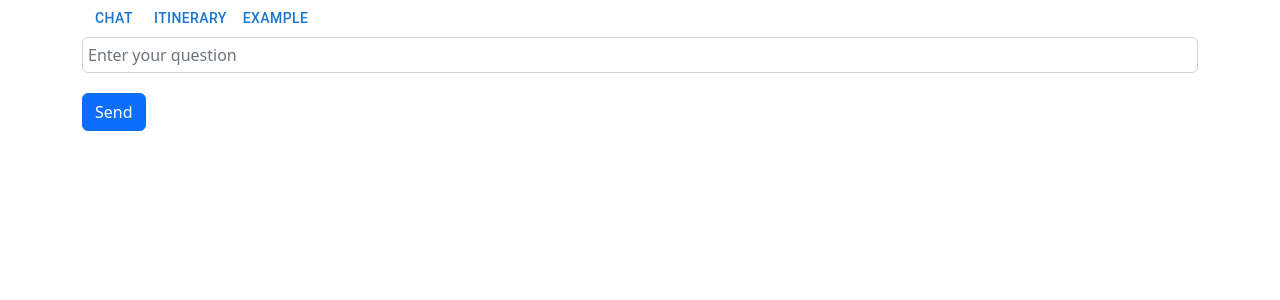
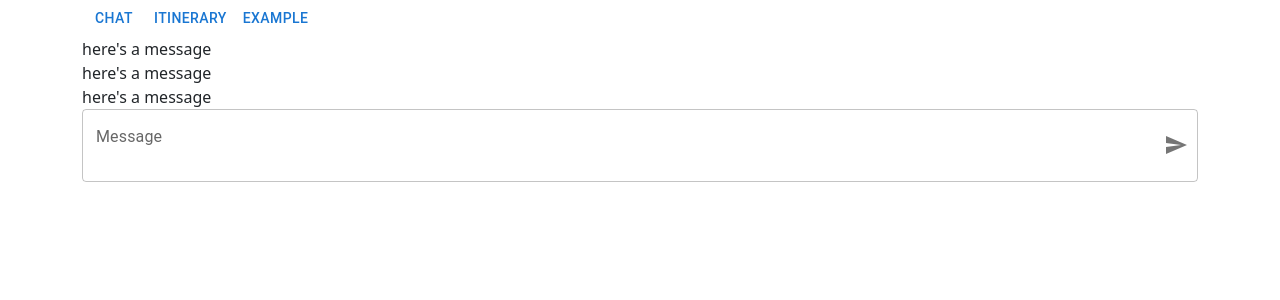
Before and after one commit to Monash-FIT3170/AI_Travel_Plan, a React (Create React App) app in the folder client/: page /chat in a window 1280 px wide. Shown: the top 300 px of the page. Built offline with nearby package versions, Linux system fonts and the light colour scheme.

Commit message:
feat: skeleton file for messages and messagelist

```diff
--- a/client/src/components/chatbox/ChatBox.jsx
+++ b/client/src/components/chatbox/ChatBox.jsx
@@ -1,18 +1,26 @@
-
-import Input from '@mui/material/Input';
-import Button from '@mui/material/Button';
 import IconButton from '@mui/material/IconButton';
 import SendIcon from '@mui/icons-material/Send';
 import { TextField } from '@mui/material';
 import Box from '@mui/material/Box';
+import MessageList from './MessageList'
+import MessageCard from './MessageCard'
 
 import React, {useState}from 'react'
 
-export default function Chatbox() {
+/**
+ * Contains the entire code for a chat box area, including text field, message display.
+ * @returns
+ */
+export default function ChatBox() {
   /**
    * State - inputValue: the value in the text box
    */
   const [inputValue, setInputValue] = useState('');
+
+  /**
+   * State - messges: list of messages in this chat
+   */
+  const [messages, setMessages] = useState([])
 
   /**
    * Method call when the button is clicked
@@ -32,14 +40,33 @@ export default function Chatbox() {
   }
 
 /**
+ * adds a new message to the list of messages
+ * @param {String} newMessage new message to add to the message list
+ */
+  const addMessage = (newMessage) => {
+    const newArr = messages + newMessage
+    setMessages(newArr)
+  }
+
+  /**
    * jsx render
    */
   return (
+    <div>
         <Box display="flex" alignItems="center">
-      {/* <MessageArea>
-        MessagesGoHere
-      </MessageArea> */}
-      <TextField fullWidth multiline onChange={value => handleInputEnter(value)} value={inputValue} maxRows="4" minRows="1" label="Message" variant="outlined" id="fullWidth"
+            <MessageList/>
+        </Box>
+        <Box display="flex" alignItems="center">
+            <TextField
+                fullWidth
+                multiline
+                onChange={value => handleInputEnter(value)}
+                value={inputValue}
+                maxRows="4"
+                minRows="1"
+                label="Message"
+                variant="outlined"
+                id="fullWidth"
                 InputProps={{
                 endAdornment: (
                     <IconButton onClick={handleButtonClick} edge="end">
@@ -48,5 +75,6 @@ export default function Chatbox() {
                 ),
             }}/>
         </Box>
+    </div>
   )
 }
--- /dev/null
+++ b/client/src/components/chatbox/MessageCard.jsx
@@ -0,0 +1,9 @@
+import React from 'react'
+
+export default function MessageCard() {
+  return (
+    <div>
+        here's a message
+    </div>
+  )
+}
--- /dev/null
+++ b/client/src/components/chatbox/MessageList.jsx
@@ -0,0 +1,13 @@
+import React from 'react'
+import MessageCard from './MessageCard'
+
+export default function MessageList() {
+
+  return (
+    <div>
+        <MessageCard/>
+        <MessageCard/>
+        <MessageCard/>
+    </div>
+  )
+}
--- a/client/src/pages/ChatPage.jsx
+++ b/client/src/pages/ChatPage.jsx
@@ -1,6 +1,6 @@
-import Chatbox from '../components/Chatbox';
+import ChatBox from '../components/chatbox/ChatBox';
 export function ChatPage(){
     return (
-        <Chatbox></Chatbox>
+        <ChatBox></ChatBox>
     )
 }
```
Lines whose indentation alone changed are shown as unchanged.
